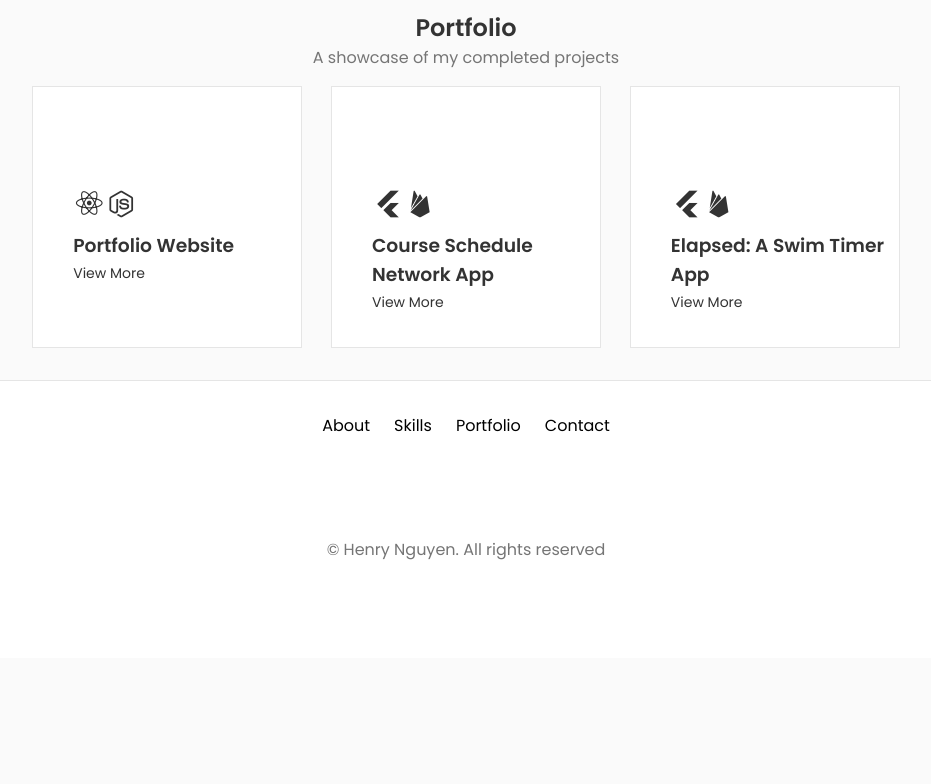
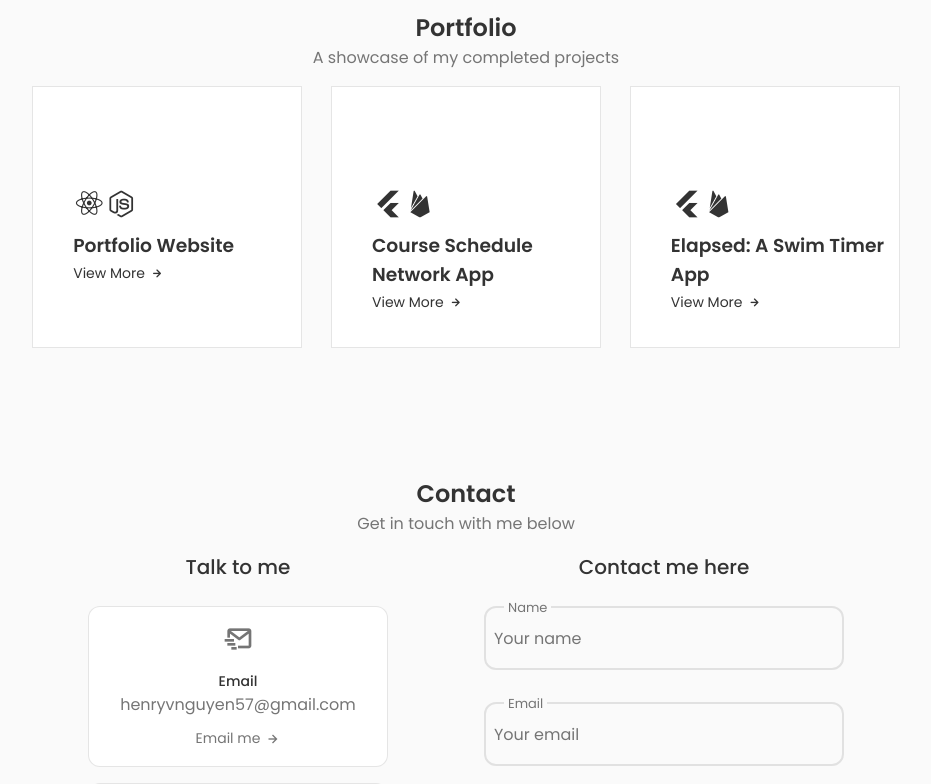
Before and after one commit to hvnguyen57/portfolio, a React (Create React App) app: page / in a window 1280 px wide. Shown: the part 2000-2784 px from the top of the page, without its empty margins (174-1105 px from the left). Before the commit the page ends 2658 px from the top, so only its background shows below. Built offline with nearby package versions, Linux system fonts and the light colour scheme.

Commit message:
updated contact component

```diff
--- a/src/App.js
+++ b/src/App.js
@@ -6,7 +6,7 @@
 import Skills from './components/Skills/Skills';
 import Footer from './components/Footer/Footer';
 import Portfolio from './components/Portfolio/Portfolio';
-
+import Contact from './components/Contact/Contact';
 
 const App = () =>{
   return(
@@ -18,6 +18,7 @@
       <About />
       <Skills />
       <Portfolio />
+      <Contact />
       <Footer />
     </main>
     </>
--- /dev/null
+++ b/src/components/Contact/Contact.jsx
@@ -0,0 +1,100 @@
+import React from "react";
+import "./contact.css"
+
+const Contact = () => {
+    return (
+        <section className="contact section" id="contact">
+            <h2 className="section_title">Contact</h2>
+            <div className="section_sub">
+                <span>Get in touch with me below</span>
+            </div>
+
+            <div className="contact_container container grid">
+                <div className="contact_content">
+                    <h3 className="contact_title">Talk to me</h3>
+
+                    <div className="contact_info">
+                        {/* email */}
+                        <div className="contact_card">
+                            <i className="bx bx-mail-send contact_card-icon"></i>
+
+                            <h3 className="contact_card-title">Email</h3>
+                            <span className="contact_card-data">henryvnguyen57@gmail.com<br /></span>
+
+                            <a href="mailto:henryvnguyen57@gmail.com" className="contact_button">Email me <i className="bx bx-right-arrow-alt contact_button-icon"></i></a>
+                        </div>
+                        {/* linkedin */}
+                        <div className="contact_card">
+                            <i className="uil uil-linkedin contact_card-icon"></i>
+
+                            <h3 className="contact_card-title">LinkedIn</h3>
+                            <span className="contact_card-data">Message me on LinkedIn!<br /></span>
+
+                            <a href="https://www.linkedin.com/in/hvnguyen/" className="contact_button" target="_blank" rel="noreferrer">Message me <i className="bx bx-right-arrow-alt contact_button-icon"></i></a>
+                        </div>
+                    </div>
+                </div>
+
+                <div className="contact_content">
+                    <h3 className="contact_title">Contact me here</h3>
+
+                    <form className="contact_form">
+                        {/* Name */}
+                        <div className="contact_form-div">
+                            <label className="contact_form-tag">Name</label>
+                            <input
+                                type='text'
+                                name="name"
+                                className="contact_form-input"
+                                placeholder="Your name"
+                            />
+                        </div>
+                        {/* Email */}
+                        <div className="contact_form-div">
+                            <label className="contact_form-tag">Email</label>
+                            <input
+                                type='text'
+                                name="email"
+                                className="contact_form-input"
+                                placeholder="Your email"
+                            />
+                        </div>
+                        {/* Message */}
+                        <div className="contact_form-div contact-form_area">
+                            <label className="contact_form-tag">Message</label>
+                            <textarea
+                                name="message"
+                                cols="30"
+                                rows="10"
+                                className="contact_form-input"
+                                placeholder="Your message"
+                            ></textarea>
+                        </div>
+
+                        <a href="#contact" className="button button-flex">Say Hello
+                            <svg
+                                class="button__icon"
+                                xmlns="http://www.w3.org/2000/svg"
+                                width="24"
+                                height="24"
+                                viewBox="0 0 24 24"
+                                fill="none"
+                            >
+                                <path
+                                    d="M14.2199 21.9352C13.0399 21.9352 11.3699 21.1052 10.0499 17.1352L9.32988 14.9752L7.16988 14.2552C3.20988 12.9352 2.37988 11.2652 2.37988 10.0852C2.37988 8.91525 3.20988 7.23525 7.16988 5.90525L15.6599 3.07525C17.7799 2.36525 19.5499 2.57525 20.6399 3.65525C21.7299 4.73525 21.9399 6.51525 21.2299 8.63525L18.3999 17.1252C17.0699 21.1052 15.3999 21.9352 14.2199 21.9352ZM7.63988 7.33525C4.85988 8.26525 3.86988 9.36525 3.86988 10.0852C3.86988 10.8052 4.85988 11.9052 7.63988 12.8252L10.1599 13.6652C10.3799 13.7352 10.5599 13.9152 10.6299 14.1352L11.4699 16.6552C12.3899 19.4352 13.4999 20.4252 14.2199 20.4252C14.9399 20.4252 16.0399 19.4352 16.9699 16.6552L19.7999 8.16525C20.3099 6.62525 20.2199 5.36525 19.5699 4.71525C18.9199 4.06525 17.6599 3.98525 16.1299 4.49525L7.63988 7.33525Z"
+                                    fill="var(--container-color)"
+                                ></path>
+                                <path
+                                    d="M10.11 14.7052C9.92005 14.7052 9.73005 14.6352 9.58005 14.4852C9.29005 14.1952 9.29005 13.7152 9.58005 13.4252L13.16 9.83518C13.45 9.54518 13.93 9.54518 14.22 9.83518C14.51 10.1252 14.51 10.6052 14.22 10.8952L10.64 14.4852C10.5 14.6352 10.3 14.7052 10.11 14.7052Z"
+                                    fill="var(--container-color)"
+                                ></path>
+                            </svg>
+                        </a>
+                    </form>
+                </div>
+            </div>
+        </section>
+    )
+}
+
+export default Contact;
--- /dev/null
+++ b/src/components/Contact/contact.css
@@ -0,0 +1,146 @@
+.contact_container{
+    grid-template-columns: repeat(2, max-content);
+    justify-content: center;
+    column-gap: 6rem;
+    padding-bottom: 3rem;
+}
+
+.contact_title{
+    text-align: center;
+    font-size: var(--h3-font-size);
+    font-weight: var(--font-medium);
+    margin-bottom: var(--mb-1-5);
+}
+
+.contact_info{
+    display: grid;
+    row-gap: 1rem;
+    grid-template-columns: 300px;
+}
+
+.contact_card{
+    background-color: var(--container-color);
+    border: 1px solid rgba(0, 0, 0, 0.1);
+    padding: 1rem;
+    border-radius: 0.75rem;
+    text-align: center;
+}
+
+.contact_card-icon{
+    font-size: 2rem;
+    color: var(-title-color);
+    margin-bottom: var(--mb-1);
+}
+
+.contact_card-title,
+.contact_card-description{
+    font-size: var(--small-font-size);
+}
+
+.contact_card-title{
+    font-weight: var(--font-medium);
+}
+
+.contact_card-data{
+    display: block;
+    margin-bottom: var(--mb-0-5);
+}
+
+.contact_button{
+    color: var(--text-color);
+    font-size: var(--small-font-size);
+    display: inline-flex;
+    align-items: center;
+    justify-content: center;
+    column-gap: 0.25rem;
+}
+
+.contact_button-icon{
+    font-size: 1rem;
+    transition: 0.3s;
+}
+
+.contact_button:hover{
+    transform: translate(00.25rem);
+}
+
+.contact_form{
+    width: 360px;
+}
+
+.contact_form-div{
+    position: relative;
+    margin-bottom: var(--mb-2);
+    height: 4rem;
+}
+
+.contact_form-input{
+    position: absolute;
+    top: 0;
+    left: 0;
+    width: 100%;
+    height: 100%;
+    padding: 0.5rem;
+    border: 2px solid rgba(0, 0, 0, 0.1);
+    background: none;
+    color: var(--text-color);
+    outline: none;
+    border-radius: 0.75rem;
+    z-index: 1;
+}
+
+.contact_form-tag{
+    position: absolute;
+    top: -0.75rem;
+    left: 1.25rem;
+    font-size: var(--smaller-font-size);
+    padding: 0.25rem;
+    background-color: var(--body-color);
+    z-index: 10;
+}
+
+.contact-form_area{
+    height: 11rem;
+}
+
+.contact_form-area textarea{
+    resize:none;
+}
+
+/*=============== BREAKPOINTS ===============*/
+/* For large devices */
+@media screen and (max-width: 992px) {
+    .contact_container{
+        column-gap: 3rem;
+    }
+  }
+
+  /* For medium devices */
+  @media screen and (max-width: 768px) {
+    .contact_container{
+        grid-template-columns: 1fr;
+        row-gap: 3rem;
+    }
+
+    .contact_info{
+        justify-content: center;
+    }
+    .contact_form{
+        margin: 0 auto;
+    }
+  }
+
+  @media screen and (max-width: 576px) {
+    .contact_info{
+        grid-template-columns: 1fr;
+    }
+
+    .contact_info{
+        width: 100%;
+    }
+  }
+
+  /* For small devices */
+  @media screen and (max-width: 350px) {
+
+  }
```
